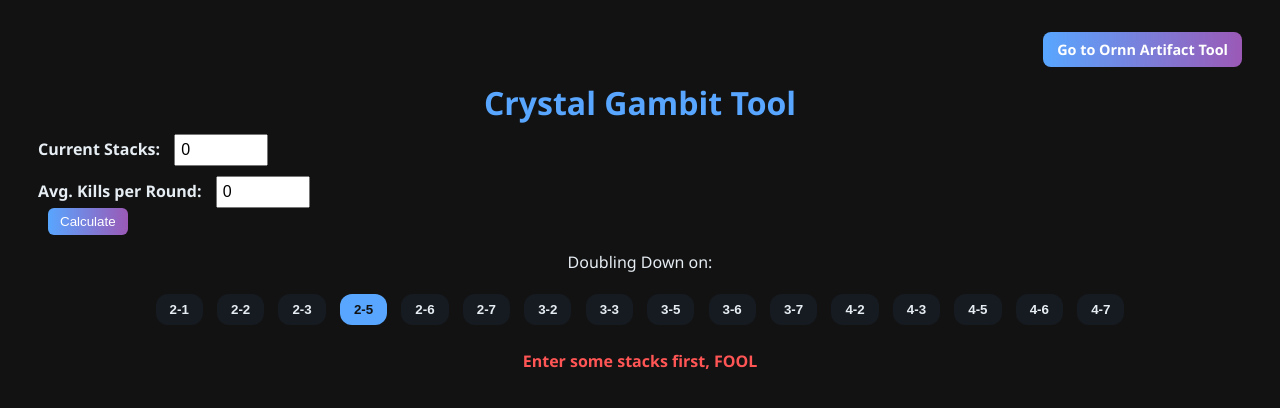
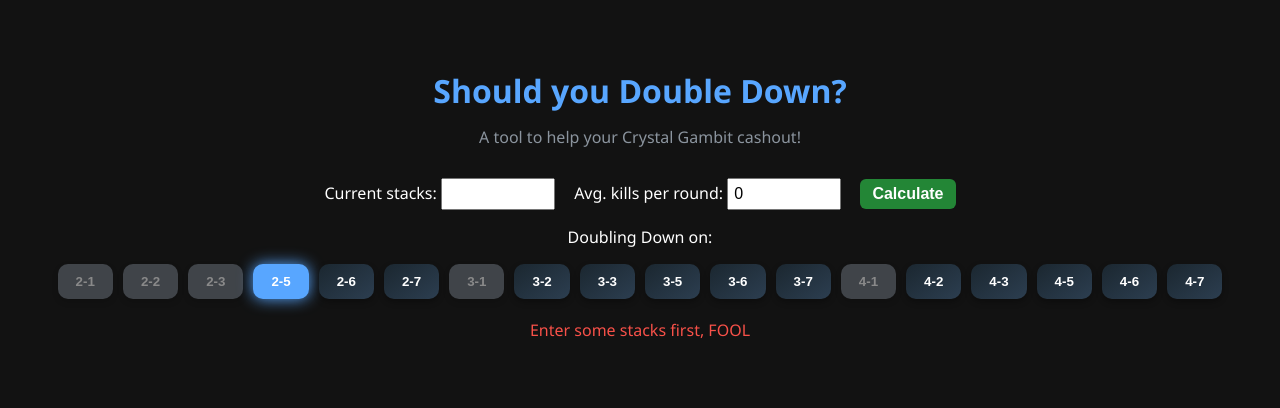
Before and after one commit to TexSummers/tex-tft-tools, a plain HTML site: page crystal_tool.html in a window 1280 px wide. Both pictures are taken after a click on the button "2-5". Drawn offline with Linux system fonts and the light colour scheme.

Commit message:
Update crystal_tool.html

```diff
--- a/crystal_tool.html
+++ b/crystal_tool.html
@@ -2,224 +2,296 @@
 <html lang="en">
 <head>
   <meta charset="UTF-8">
-  <title>Crystal Gambit Tool</title>
+  <title>Should you Double Down?</title>
   <style>
     body {
-      background:#121212;
+      background: #121212;
       color:#e6edf3;
       font-family:'Segoe UI',sans-serif;
-      padding:30px;
+      text-align:center;
+      padding:40px;
     }
-    h1 {
-      color:#58a6ff;
-      text-align:center;
-      margin-bottom:10px;
+    h1 { color:#58a6ff; margin-bottom:5px; }
+    h2 { font-weight:normal; font-size:1rem; color:#8b949e; margin-bottom:30px; }
+
+    p label { margin-right:10px; font-size:1rem; color:white; }
+    input[type=number] {
+      width:100px;
+      font-size:1rem;
+      padding:5px;
+      margin-right:5px;
     }
-    label {
-      display:block;
-      margin-top:10px;
-      font-weight:bold;
-    }
-    input[type="number"] {
-      width:80px;
-      padding:5px;
-      font-size:1rem;
-      margin-left:10px;
-    }
+
     #calcBtn {
       padding:6px 12px;
-      margin-left:10px;
-      background: linear-gradient(90deg, #58a6ff, #9b59b6);
-      color:#fff;
+      font-size:1rem;
       border:none;
       border-radius:6px;
+      background:#238636;
+      color:white;
       cursor:pointer;
-      transition:0.3s;
+      font-weight:bold;
+      transition:0.2s;
     }
-    #calcBtn:hover { opacity:0.85; }
+    #calcBtn:hover { background:#2ea043; }
+
     .round-buttons {
-      margin-top:15px;
-      text-align:center;
+      display:flex;
+      flex-wrap: wrap;
+      justify-content:center;
+      gap:10px;
+      margin:10px 0 20px 0;
     }
     .round-buttons button {
-      margin:5px;
-      padding:8px 14px;
-      border-radius:12px;
+      padding:10px 18px;
       border:none;
+      border-radius:10px;
+      background: linear-gradient(145deg, #1b2730, #2c3e50);
+      color:white;
+      font-weight:bold;
       cursor:pointer;
-      background:#161b22;
-      color:#e6edf3;
-      font-weight:bold;
-      transition:0.3s;
+      transition:0.25s;
+      box-shadow: 0 3px 6px rgba(0,0,0,0.3);
     }
-    .round-buttons button:hover { background:#1f2a36; }
-    .round-buttons button.active { background:#58a6ff; color:#121212; }
+    .round-buttons button:hover:not(:disabled) {
+      background: linear-gradient(145deg, #2c3e50, #1b2730);
+      box-shadow: 0 0 12px #58a6ff;
+    }
+    .round-buttons button.active {
+      background:#58a6ff;
+      box-shadow: 0 0 15px #58a6ff;
+    }
+    .round-buttons button:disabled {
+      opacity:0.5;
+      cursor:not-allowed;
+      background:#6e7681;
+    }
 
+    .results-container {
+      display:flex;
+      justify-content:center;
+      gap:20px;
+      flex-wrap: wrap;
+      margin-top:20px;
+      min-height: 50px;
+    }
     .dd-block {
-      display:inline-block;
-      vertical-align:top;
-      background:#161b22;
       border:1px solid #30363d;
       border-radius:12px;
       padding:15px;
-      margin:10px;
-      width:220px;
+      min-width:220px;
       text-align:left;
-      box-shadow:0 4px 10px rgba(0,0,0,0.4);
+      background:#161b22;
+      box-shadow:0 4px 12px rgba(0,0,0,0.4);
+      transition:0.2s;
     }
-    .dd-block h3 { margin:0 0 5px 0; color:#58a6ff; }
-    .dd-block p, .dd-block .small-text { font-size:0.85rem; color:#8b949e; margin:2px 0; }
-    .error-note { color:#ff5555; font-weight:bold; text-align:center; margin-top:10px; }
 
-    /* Top navigation button */
-    .nav-button {
-      text-align:right;
-      margin-bottom:15px;
+    .dd-block h3 {
+      margin-top:0;
+      margin-bottom:2px;
+      font-size:1.1rem;
     }
-    .nav-button a {
-      background: linear-gradient(90deg, #58a6ff, #9b59b6);
-      color:#fff;
-      padding:8px 14px;
-      border-radius:8px;
-      text-decoration:none;
-      font-weight:bold;
-      font-size:0.9rem;
-      transition:0.3s;
+
+    .current-stacks {
+      font-size:0.85rem;
+      color:#8b949e;
+      margin-bottom:4px;
+      margin-top:2px;
     }
-    .nav-button a:hover { opacity:0.85; }
+    .next-cashout {
+      font-size:0.85rem;
+      color:#8b949e;
+      margin-top:1px;   /* tighter spacing */
+      margin-bottom:4px;
+    }
+    .gain-base { color:#3fb950; font-weight:bold; }
+    .gain-kills { color:#f0c93d; font-weight:bold; }
+    .error-note { color:#f85149; font-size:1rem; text-align:center; }
+    .note { font-size:0.85rem; color:#8b949e; font-style:italic; margin-top:5px; }
+    p.total { margin-top:2px; font-weight:normal; } /* tighter spacing */
+    p.total b { color:#58a6ff; }
+    .label-white { color:white; } /* removed bold */
   </style>
 </head>
 <body>
-  <div class="nav-button">
-    <a href="ornn_tool.html">Go to Ornn Artifact Tool</a>
-  </div>
+  <h1>Should you Double Down?</h1>
+  <h2>A tool to help your Crystal Gambit cashout!</h2>
 
-  <h1>Crystal Gambit Tool</h1>
+  <p>
+    <label>Current stacks:
+      <input type="number" id="currentStacks" min="0" value="">
+    </label>
 
-  <label>Current Stacks: <input type="number" id="currentStacks" min="0" value="0"></label>
-  <label>Avg. Kills per Round: <input type="number" id="avgKills" min="0" value="0"></label>
-  <button id="calcBtn">Calculate</button>
+    <label>Avg. kills per round:
+      <input type="number" id="avgKills" min="0" value="0">
+    </label>
 
-  <div class="round-buttons">
-    <p>Doubling Down on:</p>
-    <button>2-1</button>
-    <button>2-2</button>
-    <button>2-3</button>
-    <button>2-5</button>
-    <button>2-6</button>
-    <button>2-7</button>
-    <button>3-2</button>
-    <button>3-3</button>
-    <button>3-5</button>
-    <button>3-6</button>
-    <button>3-7</button>
-    <button>4-2</button>
-    <button>4-3</button>
-    <button>4-5</button>
-    <button>4-6</button>
-    <button>4-7</button>
-  </div>
+    <button id="calcBtn">Calculate</button>
+  </p>
 
-  <div id="output" style="margin-top:20px;"></div>
+  <p class="label-white" style="margin-top:10px;">
+    Doubling Down on:
+  </p>
+  <div class="round-buttons" id="roundButtons"></div>
+
+  <div id="output" class="results-container"></div>
 
   <script>
-    const output = document.getElementById("output");
-
-    const stageData = {
-      2:{loss:26, kill:4},
-      3:{loss:32, kill:5},
-      4:{loss:48, kill:7},
-      5:{loss:48, kill:7},
-      6:{loss:48, kill:7},
-      7:{loss:48, kill:7}
+    const values = {
+      2: { loss: 26, kill: 4 },
+      3: { loss: 32, kill: 5 },
+      4: { loss: 48, kill: 7 },
+      5: { loss: 48, kill: 7 },
+      6: { loss: 48, kill: 7 },
+      7: { loss: 48, kill: 7 }
     };
 
     const breakpoints = [30,65,100,135,170,210,250,300,350,400,500,600,700,800,900,1000,1100,1200];
 
-    let activeStage = null;
+    const roundsByStage = {
+      2: ["2-1","2-2","2-3","2-5","2-6","2-7"],
+      3: ["3-1","3-2","3-3","3-5","3-6","3-7"],
+      4: ["4-1","4-2","4-3","4-5","4-6","4-7"]
+    };
 
-    document.querySelectorAll(".round-buttons button").forEach(btn=>{
-      btn.addEventListener("click", ()=>{
-        document.querySelectorAll(".round-buttons button").forEach(b=>b.classList.remove("active"));
-        btn.classList.add("active");
-        activeStage = btn.textContent;
-        calculate(activeStage);
+    const selectableRounds = ["2-5","2-6","2-7","3-2","3-3","3-5","3-6","3-7","4-2","4-3","4-5","4-6","4-7"];
+    const allRounds = [].concat(...Object.values(roundsByStage));
+    const roundButtonsDiv = document.getElementById("roundButtons");
+    const output = document.getElementById("output");
+
+    allRounds.forEach(r => {
+      const btn = document.createElement("button");
+      btn.textContent = r;
+      if(!selectableRounds.includes(r)) btn.disabled = true;
+      btn.addEventListener("click", () => {
+        if(btn.disabled) return;
+        document.querySelectorAll(".round-buttons button").forEach(b => b.classList.remove("active"));
+        btn.classList.add("active"); // immediately apply active color
+        calculate(r);
       });
+      roundButtonsDiv.appendChild(btn);
     });
 
-    function getStage(roundStr){ return parseInt(roundStr.split("-")[0]); }
-    function getNextRound(stage, round){
-      let seq = [1,2,3,5,6,7];
-      let idx = seq.indexOf(round);
-      if(idx===-1) idx=0;
+    function nextRound(stage, round) {
+      const rounds = roundsByStage[stage];
+      let idx = rounds.indexOf(round);
+      if (idx === -1) return [stage, rounds[0]];
       idx++;
-      if(idx>=seq.length){ stage++; idx=0; }
-      return [stage, seq[idx]];
+      if (idx >= rounds.length) {
+        stage++;
+        if (!roundsByStage[stage]) {
+          roundsByStage[stage] = [`${stage}-1`, `${stage}-2`, `${stage}-3`, `${stage}-5`, `${stage}-6`, `${stage}-7`];
+        }
+        return [stage, roundsByStage[stage][0]];
+      }
+      return [stage, rounds[idx]];
     }
-    function getBreakpoint(stacks){
-      let bp=0;
-      for(let i of breakpoints){
-        if(stacks>=i) bp=i;
-        else break;
+
+    function getBreakpoint(stacks) {
+      let bp = 0;
+      for (let i=0;i<breakpoints.length;i++){
+        if(stacks >= breakpoints[i]) bp = breakpoints[i];
       }
       return bp;
     }
 
-    function simulateDoubleDown(stage, round, stacks, avgKills){
-      let results=[];
-      let s=stacks;
-      let r=round;
-      let stg=stage;
-      let count=0;
-      while(count<3){
-        if(stg>4 && stg>7) break; // optional safety
-        s += stageData[stg].loss + (stageData[stg].kill * avgKills);
-        results.push({stage:stg, round:r, stacks:s});
-        [stg,r]=getNextRound(stg,r);
-        count++;
+    function getNextCashout(stacks){
+      for(let i=0;i<breakpoints.length;i++){
+        if(stacks < breakpoints[i]) return breakpoints[i];
       }
-      return results;
+      return "Max";
     }
 
-    function calculate(round){
-      output.innerHTML="";
-      const stacksVal = parseInt(document.getElementById("currentStacks").value);
-      const avgKills = parseInt(document.getElementById("avgKills").value);
+    function simulateDoubleDown(startStage, startRound, startingStacks, avgKills) {
+      let stacks = startingStacks;
+      let breakdown = [];
+      let turns = 0;
+      let currentStage = startStage;
+      let currentRound = startRound;
 
-      if(!stacksVal){ output.innerHTML='<div class="error-note">Enter some stacks first, FOOL</div>'; return; }
-      if(!round){ output.innerHTML='<div class="error-note">Choose a stage first, FOOL</div>'; return; }
+      while (turns < 3) {
+        if (!currentRound.endsWith("-7")) {
+          const base = values[currentStage].loss;
+          const kills = avgKills * values[currentStage].kill;
+          const gain = base + kills;
+          stacks += gain;
+          breakdown.push(`${currentRound} → ${stacks} (<span class="gain-base">+${base}</span>${kills>0 ? `+<span class="gain-kills">${kills}</span>` : ""})`);
+          turns++;
+        }
+        [currentStage, currentRound] = nextRound(currentStage, currentRound);
+      }
 
-      let stage = getStage(round);
-      let roundNum = parseInt(round.split("-")[1]);
+      return { stacks, breakdown, nextRound: currentRound, nextStage: currentStage };
+    }
 
-      let firstDD = simulateDoubleDown(stage, roundNum, stacksVal, avgKills);
-      let firstBP = getBreakpoint(firstDD[firstDD.length-1].stacks);
+    function calculate(selectedRound) {
+      let stacksInput = document.getElementById("currentStacks").value;
+      if(stacksInput === "" || parseInt(stacksInput) === 0){
+        output.style.display = 'flex';
+        output.innerHTML = `<div class="error-note">Enter some stacks first, FOOL</div>`;
+        return;
+      }
 
-      const createBlock = (title, currentStacks, ddArray, bp, noteText="")=>{
-        let block = document.createElement("div");
-        block.classList.add("dd-block");
-        let totalStacks = ddArray[ddArray.length-1].stacks;
-        let stacksToNext= breakpoints.find(b=>b>totalStacks) - totalStacks;
-        let nextBP= breakpoints.find(b=>b>totalStacks) || totalStacks;
-        block.innerHTML=`
+      const activeBtn = document.querySelector(".round-buttons button.active");
+      if(!activeBtn){
+        output.innerHTML = `<div class="error-note">Choose a stage first, FOOL</div>`;
+        return;
+      }
+
+      let stacks = parseInt(stacksInput);
+      let avgKills = parseInt(document.getElementById("avgKills").value) || 0;
+      let stage = parseInt(selectedRound.split("-")[0]);
+
+      output.style.display = 'flex';
+      output.innerHTML = '';
+
+      const firstDD = simulateDoubleDown(stage, selectedRound, stacks, avgKills);
+      const secondDD = simulateDoubleDown(firstDD.nextStage, firstDD.nextRound, firstDD.stacks, avgKills);
+      const thirdDD = simulateDoubleDown(secondDD.nextStage, secondDD.nextRound, secondDD.stacks, avgKills);
+
+      const firstBP = getBreakpoint(firstDD.stacks);
+      const secondBP = getBreakpoint(secondDD.stacks);
+      const thirdBP = getBreakpoint(thirdDD.stacks);
+
+      const createBlock = (title, currentStacks, ddObj, bp, noteText='') => {
+        const nextBP = getNextCashout(ddObj.stacks);
+        const stacksToNext = nextBP === "Max" ? "N/A" : nextBP - ddObj.stacks;
+        const block = document.createElement('div');
+        block.classList.add('dd-block');
+        block.innerHTML = `
           <h3>${title}</h3>
-          <p class="small-text">(Current stacks: ${currentStacks})</p>
-          ${ddArray.map(d=>`<p>${d.stage}-${d.round}: ${d.stacks}</p>`).join('')}
-          <p><b>Total: ${totalStacks} stacks</b></p>
-          <p class="small-text">(${stacksToNext} stacks away from ${nextBP} cashout)</p>
-          <p>Expected Cashout: <b>${bp}</b> <b>on</b> <b>${ddArray[ddArray.length-1].stage}-${ddArray[ddArray.length-1].round}</b></p>
+          <div class="current-stacks">(current stacks: ${currentStacks})</div>
+          <ul>${ddObj.breakdown.map(r => `<li>${r}</li>`).join('')}</ul>
+          <p class="total">Total: <b>${ddObj.stacks} stacks</b></p>
+          <div class="next-cashout">(${stacksToNext} stacks away from ${nextBP} cashout)</div>
+          <p>Expected Cashout: <b>${bp}</b> <b>on</b> <b>${ddObj.nextRound}</b></p>
           ${noteText}
         `;
         return block;
       };
 
-      output.appendChild(createBlock("Double Down", stacksVal, firstDD, firstBP));
+      output.appendChild(createBlock("Double Down", stacks, firstDD, firstBP));
+      output.appendChild(createBlock("Second Double Down", firstDD.stacks, secondDD, secondBP));
+      let note3 = stage === 4 ? `<div class="note">(but you're probably dead...)</div>` : '';
+      output.appendChild(createBlock("Third Double Down", secondDD.stacks, thirdDD, thirdBP, note3));
 
+      if(stage === 2) {
+        const fourthDD = simulateDoubleDown(thirdDD.nextStage, thirdDD.nextRound, thirdDD.stacks, avgKills);
+        const fourthBP = getBreakpoint(fourthDD.stacks);
+        output.appendChild(createBlock("Fourth Double Down", thirdDD.stacks, fourthDD, fourthBP));
+      }
     }
 
-    document.getElementById("calcBtn").addEventListener("click", ()=>{
+    document.getElementById("calcBtn").addEventListener("click", () => {
       const activeBtn = document.querySelector(".round-buttons button.active");
-      calculate(activeBtn?activeBtn.textContent:null);
+      const stacksVal = document.getElementById("currentStacks").value;
+      if(stacksVal === "" || parseInt(stacksVal) === 0){
+        output.innerHTML = `<div class="error-note">Enter some stacks first, FOOL</div>`;
+      } else if(!activeBtn){
+        output.innerHTML = `<div class="error-note">Choose a stage first, FOOL</div>`;
+      } else {
+        calculate(activeBtn.textContent);
+      }
     });
   </script>
 </body>
```
